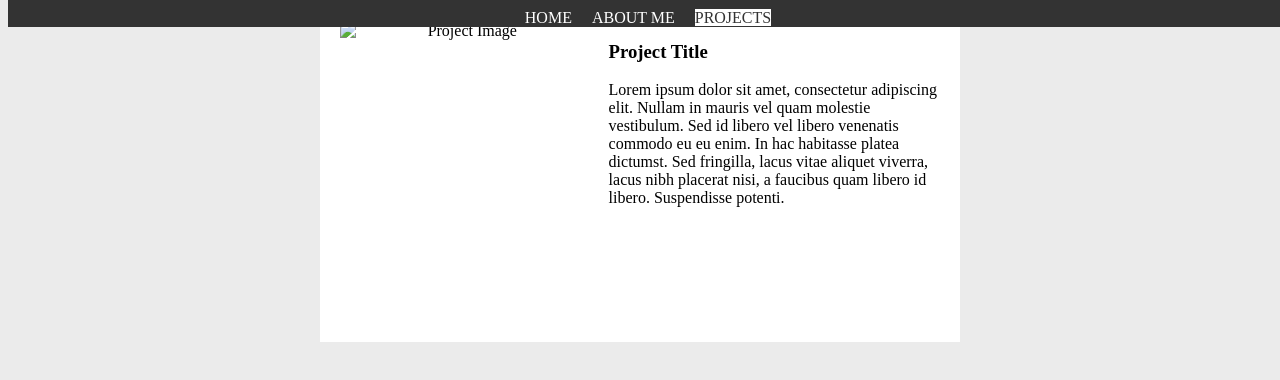
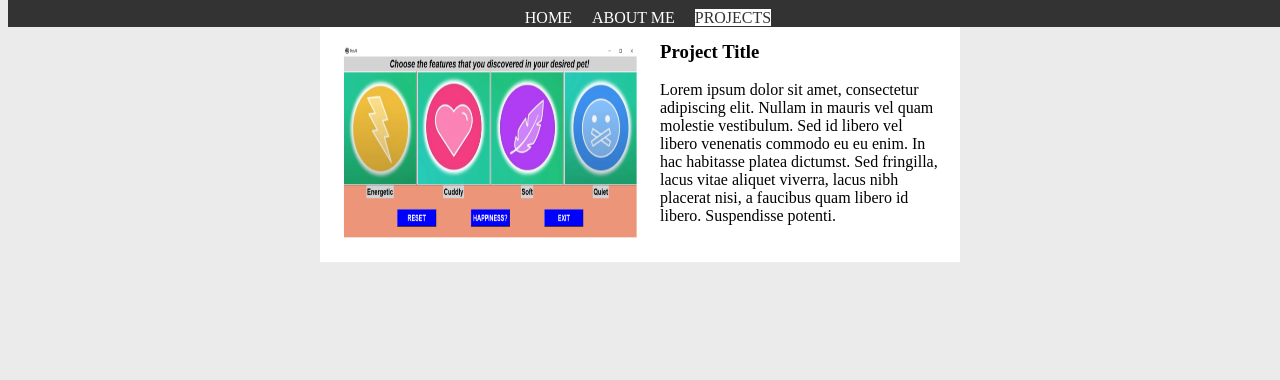
Before and after one commit to 2533Aryan/Algorithm_and_Visualisation, a plain HTML site: page Algo_Visual_Assignments/Assignment_02_Stylish_Website/projects.html in a window 1280 px wide. Shown: the part 48-428 px from the top of the page. Drawn offline with Linux system fonts and the light colour scheme.

Commit message:
content - project img

```diff
--- a/Algo_Visual_Assignments/Assignment_02_Stylish_Website/projects.html
+++ b/Algo_Visual_Assignments/Assignment_02_Stylish_Website/projects.html
@@ -18,7 +18,7 @@
       </header>
       <main>
         <div class="project">
-          <img src="project-image.jpg" alt="Project Image">
+          <img src="petAI.png" alt="Project Image">
           <div class="project-description">
             <h3>Project Title</h3>
             <p>Lorem ipsum dolor sit amet, consectetur adipiscing elit.
--- a/Algo_Visual_Assignments/Assignment_02_Stylish_Website/style.css
+++ b/Algo_Visual_Assignments/Assignment_02_Stylish_Website/style.css
@@ -84,7 +84,8 @@ nav a:hover {
 
   .project img {
     width: 300px;
-    height: 300px;
+    height: 200px;
+    margin-top: 20px;
     margin-right: 20px;
   }
 
```
Also changed, not shown: Algo_Visual_Assignments/Assignment_02_Stylish_Website/petAI.png (added).
